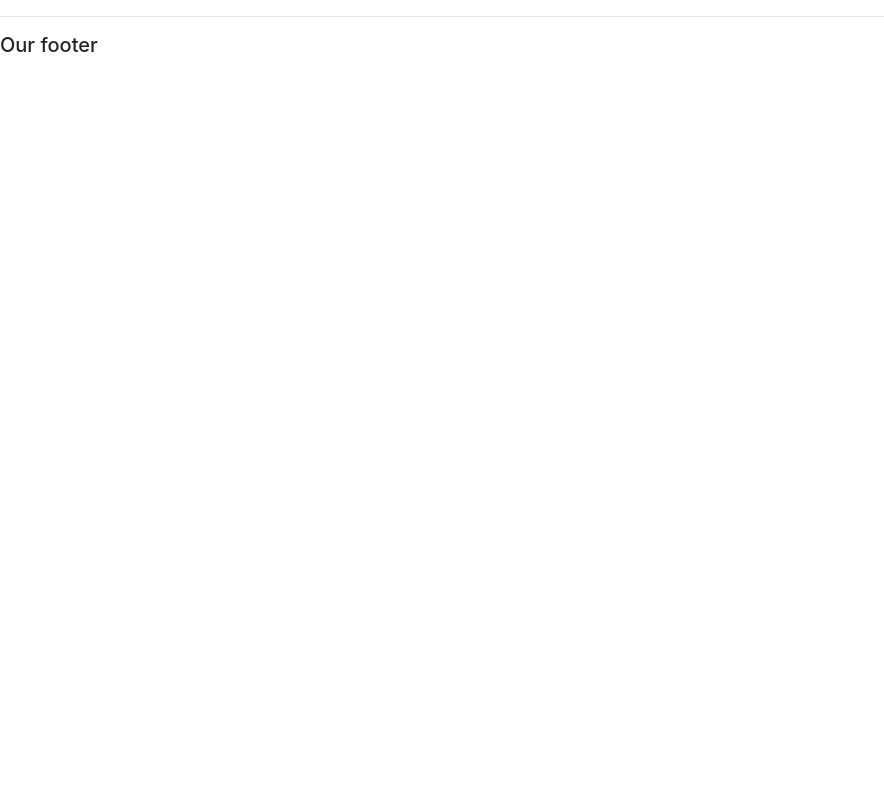
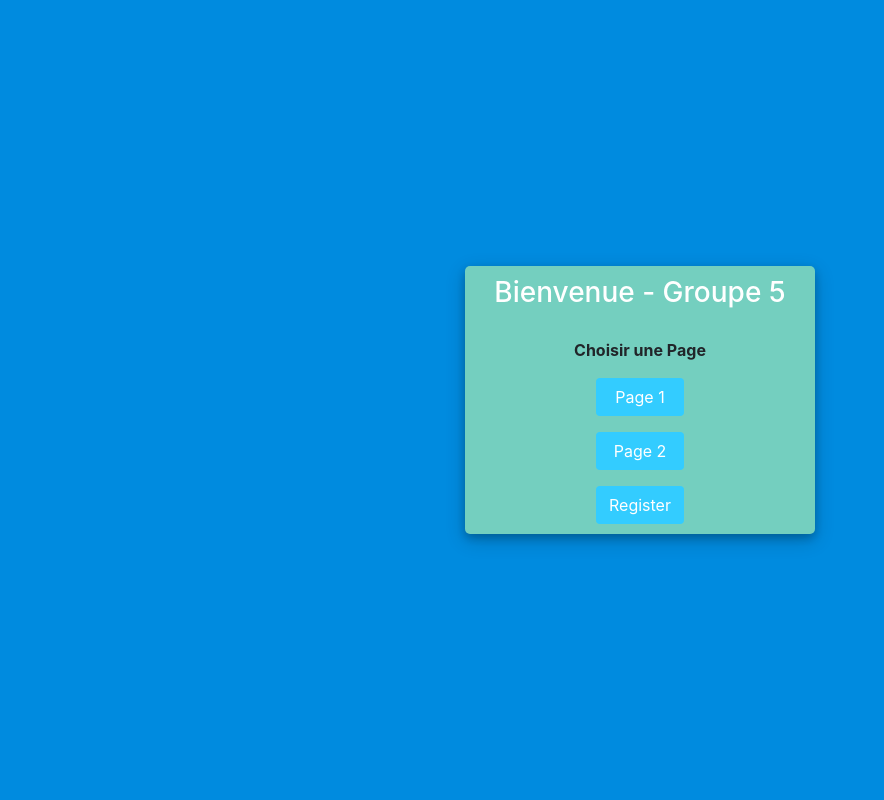
Before and after one commit to douezino/fil-rouge-groupe5, a Django app: page /index in a window 1280 px wide. Before the commit the part shown is almost empty. Shown: the whole page, without its empty margins (0-884 px from the left). Run offline with Django 3.2, Linux system fonts and the light colour scheme; some libraries are stand-ins or nearby versions.

Commit message:
Modification du main.html sur branch dev

```diff
--- a/webApp/users/templates/main.html
+++ b/webApp/users/templates/main.html
@@ -1,29 +1,114 @@
-{% load static %}
 
 <!DOCTYPE html>
 <html>
+
 <head>
-	<title>CRM</title>
-	<link rel="stylesheet" href="https://stackpath.bootstrapcdn.com/bootstrap/4.3.1/css/bootstrap.min.css" integrity="sha384-ggOyR0iXCbMQv3Xipma34MD+dH/1fQ784/j6cY/iJTQUOhcWr7x9JvoRxT2MZw1T" crossorigin="anonymous">
+	<title>Login</title>
+	<link rel="stylesheet" href="https://stackpath.bootstrapcdn.com/bootstrap/4.1.3/css/bootstrap.min.css" integrity="sha384-MCw98/SFnGE8fJT3GXwEOngsV7Zt27NXFoaoApmYm81iuXoPkFOJwJ8ERdknLPMO" crossorigin="anonymous">
+	<script src="https://ajax.googleapis.com/ajax/libs/jquery/3.3.1/jquery.min.js"></script>
+	<link rel="stylesheet" href="https://use.fontawesome.com/releases/v5.6.1/css/all.css" integrity="sha384-gfdkjb5BdAXd+lj+gudLWI+BXq4IuLW5IT+brZEZsLFm++aCMlF1V92rMkPaX4PP" crossorigin="anonymous">
+
+
+	<style>
+		body,
+		html {
+			margin: 0;
+			padding: 0;
+			height: 100%;
+			background: #008bdf !important;
+		}
+		.user_card {
+			width: 350px;
+			margin-top: auto;
+			margin-bottom: auto;
+			background: #74cfbf;
+			position: relative;
+			display: flex;
+			justify-content: center;
+			flex-direction: column;
+			padding: 10px;
+			box-shadow: 0 4px 8px 0 rgba(0, 0, 0, 0.2), 0 6px 20px 0 rgba(0, 0, 0, 0.19);
+			-webkit-box-shadow: 0 4px 8px 0 rgba(0, 0, 0, 0.2), 0 6px 20px 0 rgba(0, 0, 0, 0.19);
+			-moz-box-shadow: 0 4px 8px 0 rgba(0, 0, 0, 0.2), 0 6px 20px 0 rgba(0, 0, 0, 0.19);
+			border-radius: 5px;
+
+		}
+
+		.form_container {
+			margin-top: 20px;
+		}
+
+		#form-title{
+			color: #fff;
+
+		}
+
+		.login_btn {
+			width: 100%;
+			background: #33ccff !important;
+			color: white !important;
+		}
+		.login_btn:focus {
+			box-shadow: none !important;
+			outline: 0px !important;
+		}
+		.login_container {
+			padding: 0 2rem;
+		}
+		.input-group-text {
+			background: #f7ba5b !important;
+			color: white !important;
+			border: 0 !important;
+			border-radius: 0.25rem 0 0 0.25rem !important;
+		}
+		.input_user,
+		.input_pass:focus {
+			box-shadow: none !important;
+			outline: 0px !important;
+		}
+
+		#messages{
+			background-color: grey;
+			color: #fff;
+			padding: 10px;
+			margin-top: 10px;
+		}
+	</style>
 
 </head>
 <body>
-	{% block navbar %}
+	<div class="container h-100">
+		<div class="d-flex justify-content-center h-100">
+			<div class="user_card">
+				<div class="d-flex justify-content-center">
 
-        {% endblock %}
-	<div class="container-fluid">
-	{% block content %}
+
+					<h3 id="form-title">Bienvenue - Groupe 5</h3>
+				</div>
+				<div class="d-flex justify-content-center form_container">
+					<form method="POST" action="">
+					<b><center>Choisir une Page</center></b>
+
+							<div class="d-flex justify-content-center mt-3 login_container">
+								<input type ="button" class="btn login_btn" onclick="window.location.href = './page1.html';" value="Page 1">
+				   			</div>
+
+							<div class="d-flex justify-content-center mt-3 login_container">
+								<input type ="button" class="btn login_btn" onclick="window.location.href = 'http://www.google.fr';" value="Page 2">
+							</div>
+
+							<div class="d-flex justify-content-center mt-3 login_container">
+								<input type ="button" class="btn login_btn" onclick="window.location.href = 'http://www.google.fr';" value="Register">
+							</div>
+					</form>
+
+				</div>
 
 
 
-	{% endblock %}
-    </div>
-	<hr>
-	<h5>Our footer</h5>
-
+			</div>
+		</div>
+	</div>
 </body>
 
-<script src="https://code.jquery.com/jquery-3.3.1.slim.min.js" integrity="sha384-q8i/X+965DzO0rT7abK41JStQIAqVgRVzpbzo5smXKp4YfRvH+8abtTE1Pi6jizo" crossorigin="anonymous"></script>
-<script src="https://cdnjs.cloudflare.com/ajax/libs/popper.js/1.14.7/umd/popper.min.js" integrity="sha384-UO2eT0CpHqdSJQ6hJty5KVphtPhzWj9WO1clHTMGa3JDZwrnQq4sF86dIHNDz0W1" crossorigin="anonymous"></script>
-<script src="https://stackpath.bootstrapcdn.com/bootstrap/4.3.1/js/bootstrap.min.js" integrity="sha384-JjSmVgyd0p3pXB1rRibZUAYoIIy6OrQ6VrjIEaFf/nJGzIxFDsf4x0xIM+B07jRM" crossorigin="anonymous"></script>
 </html>
```
